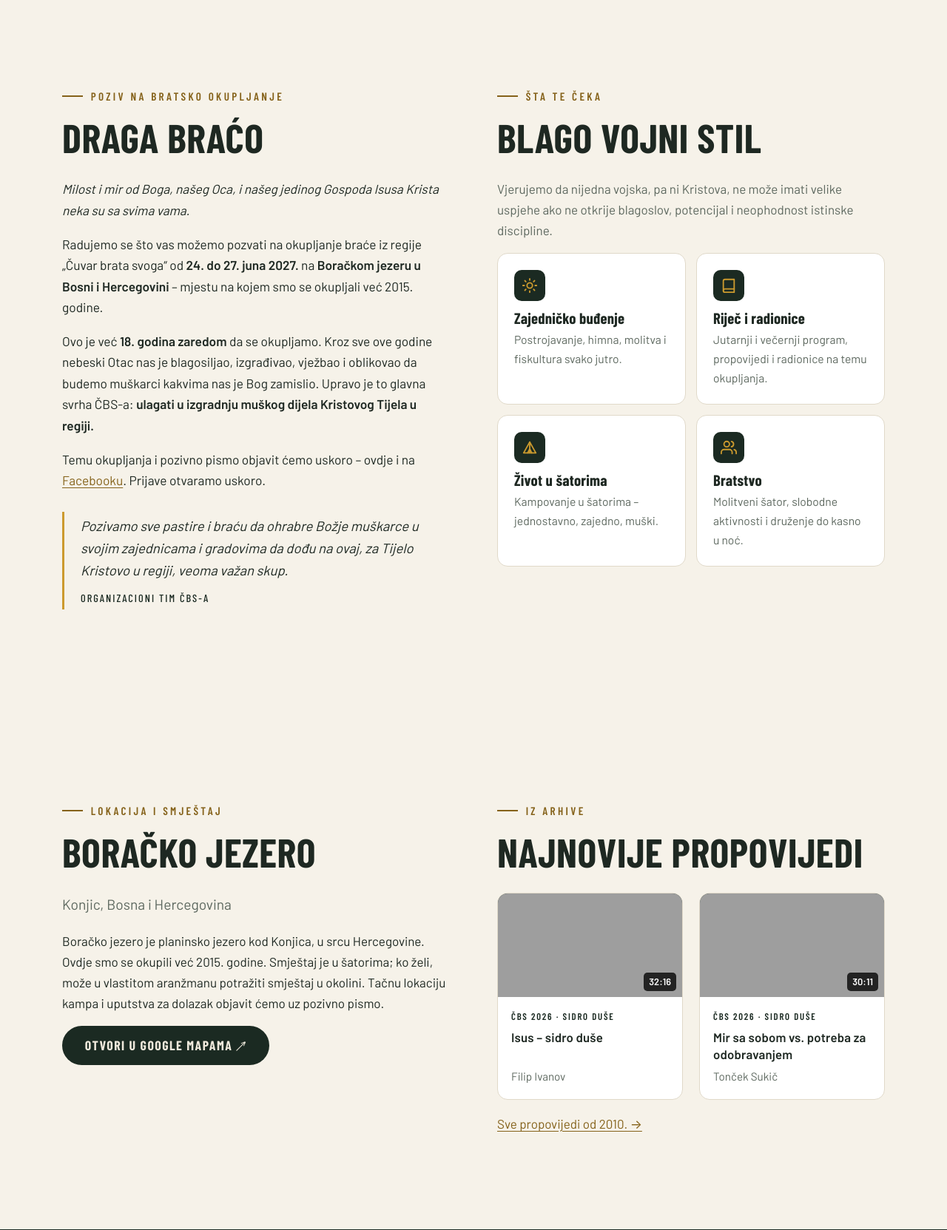
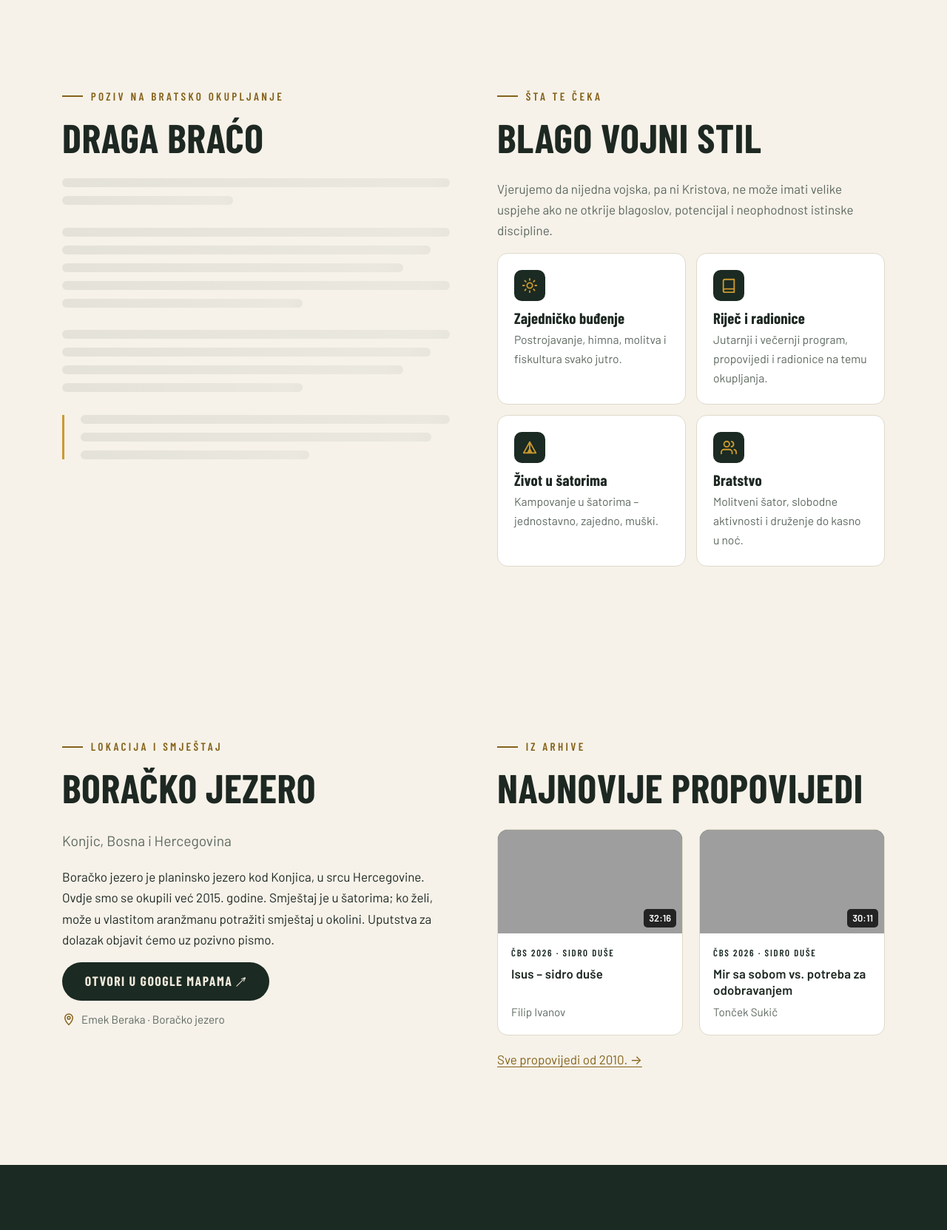
Before and after one commit to sakicant/cuvarbratasvoga, a PHP site: page /index.php?lang=bs in a window 1280 px wide. Shown: the part 1074-2737 px from the top of the page at 74% size. Run offline with PHP 8.4, Linux system fonts and the light colour scheme; some web fonts are replaced; grey boxes are pictures that could not be loaded.

Commit message:
Invitation letter placeholder (loading lines) and exact map location
- Invitation text replaced by shimmering skeleton lines until the 2027 letter is out
  (texts kept in lang files)
- Map button opens the exact pin (Emek Beraka, Boracko jezero); place name shown
- Location text no longer says the exact location will be announced (all languages)

Co-Authored-By: Claude Opus 5.5 <noreply@anthropic.com>

```diff
--- a/assets/css/style.css
+++ b/assets/css/style.css
@@ -496,6 +496,26 @@ details.sl .inner { padding: 0 22px 22px; }
   .done-pay dd { margin-bottom: 8px; }
 }
 
+/* ---------- privremeni sadržaj („učitava se“) – za tekst koji još nije napisan ---------- */
+.ph-letter { margin-top: 8px; }
+.ph-lines { display: flex; flex-direction: column; gap: 12px; margin: 0 0 1.8em; }
+.ph-lines i {
+  display: block; height: 12px; border-radius: 999px;
+  background: linear-gradient(90deg, rgba(27,42,34,.09) 0%, rgba(27,42,34,.05) 40%, rgba(27,42,34,.12) 50%, rgba(27,42,34,.05) 60%, rgba(27,42,34,.09) 100%);
+  background-size: 300% 100%;
+  animation: ph-shimmer 2.4s ease-in-out infinite;
+}
+.ph-lines i:nth-child(3n)   { width: 88%; }
+.ph-lines i:nth-child(4n+2) { width: 95%; }
+.ph-lines i:last-child      { width: 62%; }
+.ph-lines.is-short i:last-child { width: 44%; }
+.ph-lines.is-quote { border-left: 3px solid var(--gold); padding-left: 22px; }
+@keyframes ph-shimmer { 0% { background-position: 100% 0; } 100% { background-position: 0 0; } }
+@media (prefers-reduced-motion: reduce) { .ph-lines i { animation: none; } }
+
+.map-pin { display: flex; align-items: center; gap: 8px; color: var(--muted); font-size: .95rem; margin-top: -4px; }
+.map-pin svg { width: 18px; height: 18px; color: var(--gold-deep); flex: none; }
+
 /* prikaz ovisno o stanju okupljanja */
 [data-event="past"] .only-live { display: none !important; }
 [data-event="live"] .only-past { display: none !important; }
--- a/assets/js/config.js
+++ b/assets/js/config.js
@@ -9,7 +9,7 @@ window.CBS_EVENT = {
   start: "2027-06-24T12:00:00+02:00",   // dolazak / registracija (za odbrojavanje)
   end:   "2027-06-27T14:00:00+02:00",   // kraj okupljanja
   dateLabel: "24. – 27. 6. 2027.",
-  mapUrl: "https://www.google.com/maps/search/?api=1&query=Bora%C4%8Dko+jezero",
+  mapUrl: "https://maps.app.goo.gl/odYD8kSuALP2ZfG36",   // točna lokacija: Emek Beraka, Boračko jezero
   email: "cuvar.brata.svoga@gmail.com",
   facebook: "https://www.facebook.com/CuvarBrataSvoga/",
   youtube: "https://www.youtube.com/@CuvarBrataSvoga"
--- a/index.php
+++ b/index.php
@@ -58,11 +58,14 @@ $fb = 'https://www.facebook.com/CuvarBrataSvoga/';
     <div class="prose reveal">
       <span class="eyebrow"><?= t('invite.eyebrow') ?></span>
       <h2><?= t('invite.title') ?></h2>
-      <p><em><?= t('invite.grace') ?></em></p>
-      <p><?= t('invite.p1') ?></p>
-      <p><?= t('invite.p2') ?></p>
-      <p><?= t('invite.p3') ?></p>
-      <blockquote><?= t('invite.quote') ?><cite><?= t('invite.quote_by') ?></cite></blockquote>
+      <?php /* POZIVNO PISMO 2027: dok nije objavljeno, prikazuje se „učitavanje“.
+               Kad bude gotovo: obriši div.ph-letter i vrati odlomke iz lang datoteka (invite.grace, invite.p1…p3, invite.quote). */ ?>
+      <div class="ph-letter" aria-hidden="true">
+        <div class="ph-lines is-short"><i></i><i></i></div>
+        <div class="ph-lines"><i></i><i></i><i></i><i></i><i></i></div>
+        <div class="ph-lines"><i></i><i></i><i></i><i></i></div>
+        <div class="ph-lines is-quote"><i></i><i></i><i></i></div>
+      </div>
     </div>
     <div class="reveal">
       <span class="eyebrow"><?= t('expect.eyebrow') ?></span>
@@ -207,7 +210,8 @@ $fb = 'https://www.facebook.com/CuvarBrataSvoga/';
       <h2><?= t('event.place') ?></h2>
       <p class="lead"><?= t('event.town') ?></p>
       <p><?= t('location.text') ?></p>
-      <p><a class="btn btn-dark" href="https://www.google.com/maps/search/?api=1&amp;query=Bora%C4%8Dko+jezero" data-ev-href="mapUrl" target="_blank" rel="noopener"><?= t('location.map') ?></a></p>
+      <p><a class="btn btn-dark" href="https://maps.app.goo.gl/odYD8kSuALP2ZfG36" data-ev-href="mapUrl" target="_blank" rel="noopener"><?= t('location.map') ?></a></p>
+      <p class="map-pin"><svg viewBox="0 0 24 24" fill="none" stroke="currentColor" stroke-width="2" stroke-linecap="round" stroke-linejoin="round" aria-hidden="true"><path d="M12 22s7-7.4 7-12.5A7 7 0 0 0 5 9.5C5 14.6 12 22 12 22z"/><circle cx="12" cy="9.5" r="2.5"/></svg>Emek Beraka · <?= t('event.place') ?></p>
     </div>
     <div class="reveal">
       <span class="eyebrow"><?= t('archive.eyebrow') ?></span>
--- a/lang/bs.php
+++ b/lang/bs.php
@@ -142,7 +142,7 @@ return [
 'done.again'          => 'Prijavi još nekoga',
 
 'location.eyebrow'    => 'Lokacija i smještaj',
-'location.text'       => 'Boračko jezero je planinsko jezero kod Konjica, u srcu Hercegovine. Ovdje smo se okupili već 2015. godine. Smještaj je u šatorima; ko želi, može u vlastitom aranžmanu potražiti smještaj u okolini. Tačnu lokaciju kampa i uputstva za dolazak objavit ćemo uz pozivno pismo.',
+'location.text'       => 'Boračko jezero je planinsko jezero kod Konjica, u srcu Hercegovine. Ovdje smo se okupili već 2015. godine. Smještaj je u šatorima; ko želi, može u vlastitom aranžmanu potražiti smještaj u okolini. Uputstva za dolazak objavit ćemo uz pozivno pismo.',
 'location.map'        => 'Otvori u Google mapama ↗',
 'archive.eyebrow'     => 'Iz arhive',
 'archive.title'       => 'Najnovije propovijedi',
--- a/lang/cnr.php
+++ b/lang/cnr.php
@@ -142,7 +142,7 @@ return [
 'done.again'          => 'Prijavi još nekoga',
 
 'location.eyebrow'    => 'Lokacija i smještaj',
-'location.text'       => 'Boračko jezero je planinsko jezero kod Konjica, u srcu Hercegovine. Ovdje smo se okupili već 2015. godine. Smještaj je u šatorima; ko želi, može u sopstvenom aranžmanu potražiti smještaj u okolini. Tačnu lokaciju kampa i uputstva za dolazak objavićemo uz pozivno pismo.',
+'location.text'       => 'Boračko jezero je planinsko jezero kod Konjica, u srcu Hercegovine. Ovdje smo se okupili već 2015. godine. Smještaj je u šatorima; ko želi, može u sopstvenom aranžmanu potražiti smještaj u okolini. Uputstva za dolazak objavićemo uz pozivno pismo.',
 'location.map'        => 'Otvori u Google mapama ↗',
 'archive.eyebrow'     => 'Iz arhive',
 'archive.title'       => 'Najnovije propovijedi',
--- a/lang/en.php
+++ b/lang/en.php
@@ -142,7 +142,7 @@ return [
 'done.again'          => 'Sign up someone else',
 
 'location.eyebrow'    => 'Location and accommodation',
-'location.text'       => 'Lake Boračko is a mountain lake near Konjic, in the heart of Herzegovina. We already gathered here in 2015. Accommodation is in tents; if you prefer, you can arrange your own accommodation in the surrounding area. We will publish the exact camp location and directions with the letter of invitation.',
+'location.text'       => 'Lake Boračko is a mountain lake near Konjic, in the heart of Herzegovina. We already gathered here in 2015. Accommodation is in tents; if you prefer, you can arrange your own accommodation in the surrounding area. We will publish directions with the letter of invitation.',
 'location.map'        => 'Open in Google Maps ↗',
 'archive.eyebrow'     => 'From the archive',
 'archive.title'       => 'Latest talks',
--- a/lang/hr.php
+++ b/lang/hr.php
@@ -142,7 +142,7 @@ return [
 'done.again'          => 'Prijavi još nekoga',
 
 'location.eyebrow'    => 'Lokacija i smještaj',
-'location.text'       => 'Boračko jezero je planinsko jezero kod Konjica, u srcu Hercegovine. Ovdje smo se okupili već 2015. godine. Smještaj je u šatorima; tko želi, može u vlastitom aranžmanu potražiti smještaj u okolici. Točnu lokaciju kampa i upute za dolazak objavit ćemo uz pozivno pismo.',
+'location.text'       => 'Boračko jezero je planinsko jezero kod Konjica, u srcu Hercegovine. Ovdje smo se okupili već 2015. godine. Smještaj je u šatorima; tko želi, može u vlastitom aranžmanu potražiti smještaj u okolici. Upute za dolazak objavit ćemo uz pozivno pismo.',
 'location.map'        => 'Otvori u Google kartama ↗',
 'archive.eyebrow'     => 'Iz arhive',
 'archive.title'       => 'Najnovije propovijedi',
--- a/lang/mk.php
+++ b/lang/mk.php
@@ -142,7 +142,7 @@ return [
 'done.again'          => 'Пријави уште некого',
 
 'location.eyebrow'    => 'Локација и сместување',
-'location.text'       => 'Борачко Езеро е планинско езеро кај Коњиц, во срцето на Херцеговина. Тука се собравме уште во 2015 година. Сместувањето е во шатори; кој сака, може во сопствен аранжман да побара сместување во околината. Точната локација на кампот и упатствата за доаѓање ќе ги објавиме со писмото-покана.',
+'location.text'       => 'Борачко Езеро е планинско езеро кај Коњиц, во срцето на Херцеговина. Тука се собравме уште во 2015 година. Сместувањето е во шатори; кој сака, може во сопствен аранжман да побара сместување во околината. Упатствата за доаѓање ќе ги објавиме со писмото-покана.',
 'location.map'        => 'Отвори во Google Мапи ↗',
 'archive.eyebrow'     => 'Од архивата',
 'archive.title'       => 'Најнови проповеди',
--- a/lang/sl.php
+++ b/lang/sl.php
@@ -142,7 +142,7 @@ return [
 'done.again'          => 'Prijavi še nekoga',
 
 'location.eyebrow'    => 'Lokacija in nastanitev',
-'location.text'       => 'Boračko jezero je gorsko jezero pri Konjicu, v osrčju Hercegovine. Tu smo se srečali že leta 2015. Nastanitev je v šotorih; kdor želi, si lahko v lastni režiji poišče nastanitev v okolici. Točno lokacijo kampa in navodila za prihod bomo objavili z vabilnim pismom.',
+'location.text'       => 'Boračko jezero je gorsko jezero pri Konjicu, v osrčju Hercegovine. Tu smo se srečali že leta 2015. Nastanitev je v šotorih; kdor želi, si lahko v lastni režiji poišče nastanitev v okolici. Navodila za prihod bomo objavili z vabilnim pismom.',
 'location.map'        => 'Odpri v Google Zemljevidih ↗',
 'archive.eyebrow'     => 'Iz arhiva',
 'archive.title'       => 'Najnovejše pridige',
--- a/lang/sr.php
+++ b/lang/sr.php
@@ -142,7 +142,7 @@ return [
 'done.again'          => 'Prijavi još nekoga',
 
 'location.eyebrow'    => 'Lokacija i smeštaj',
-'location.text'       => 'Boračko jezero je planinsko jezero kod Konjica, u srcu Hercegovine. Ovde smo se okupili već 2015. godine. Smeštaj je u šatorima; ko želi, može u sopstvenom aranžmanu potražiti smeštaj u okolini. Tačnu lokaciju kampa i uputstva za dolazak objavićemo uz pozivno pismo.',
+'location.text'       => 'Boračko jezero je planinsko jezero kod Konjica, u srcu Hercegovine. Ovde smo se okupili već 2015. godine. Smeštaj je u šatorima; ko želi, može u sopstvenom aranžmanu potražiti smeštaj u okolini. Uputstva za dolazak objavićemo uz pozivno pismo.',
 'location.map'        => 'Otvori u Google mapama ↗',
 'archive.eyebrow'     => 'Iz arhive',
 'archive.title'       => 'Najnovije propovedi',
```
Also changed, not shown: preview/index.bs.html (+9 -7 lines), preview/index.cnr.html (+9 -7 lines), preview/index.en.html (+9 -7 lines), preview/index.html (+9 -7 lines), preview/index.mk.html (+9 -7 lines), preview/index.sl.html (+9 -7 lines), preview/index.sr.html (+9 -7 lines).
